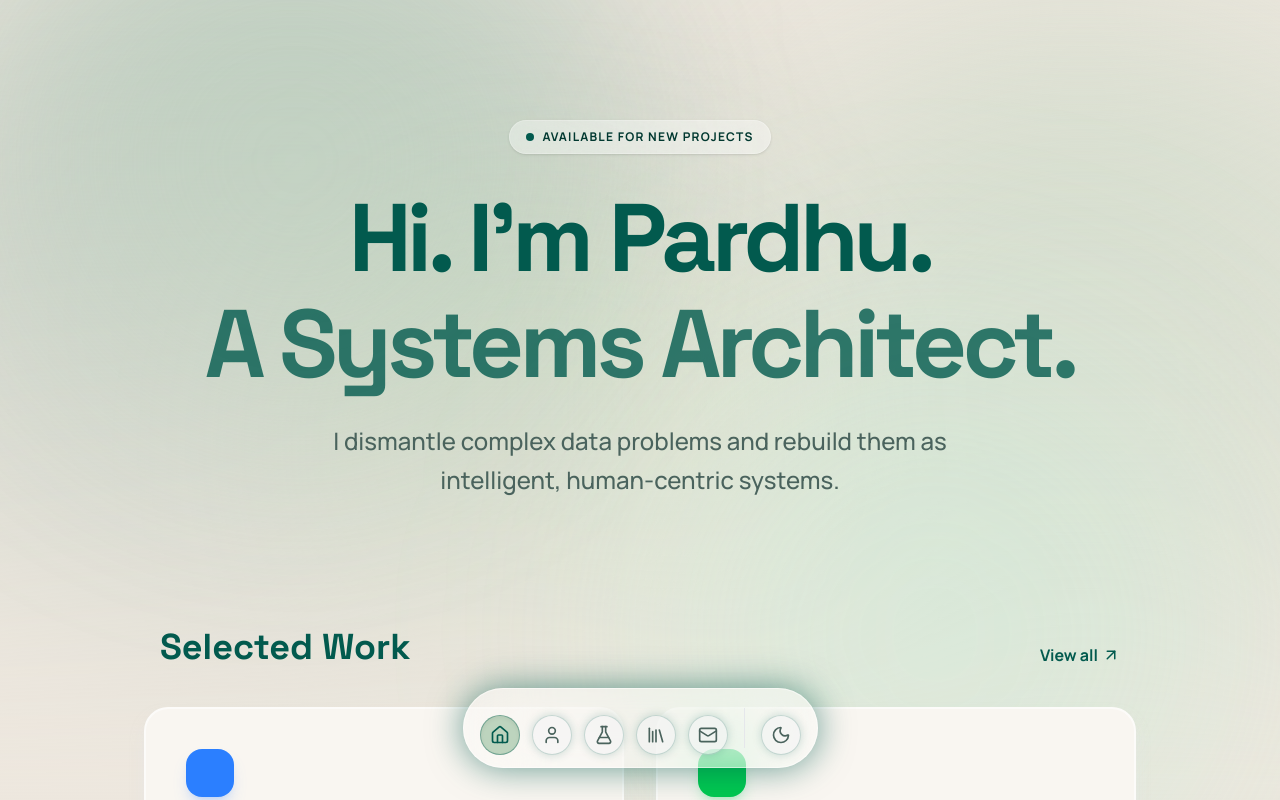
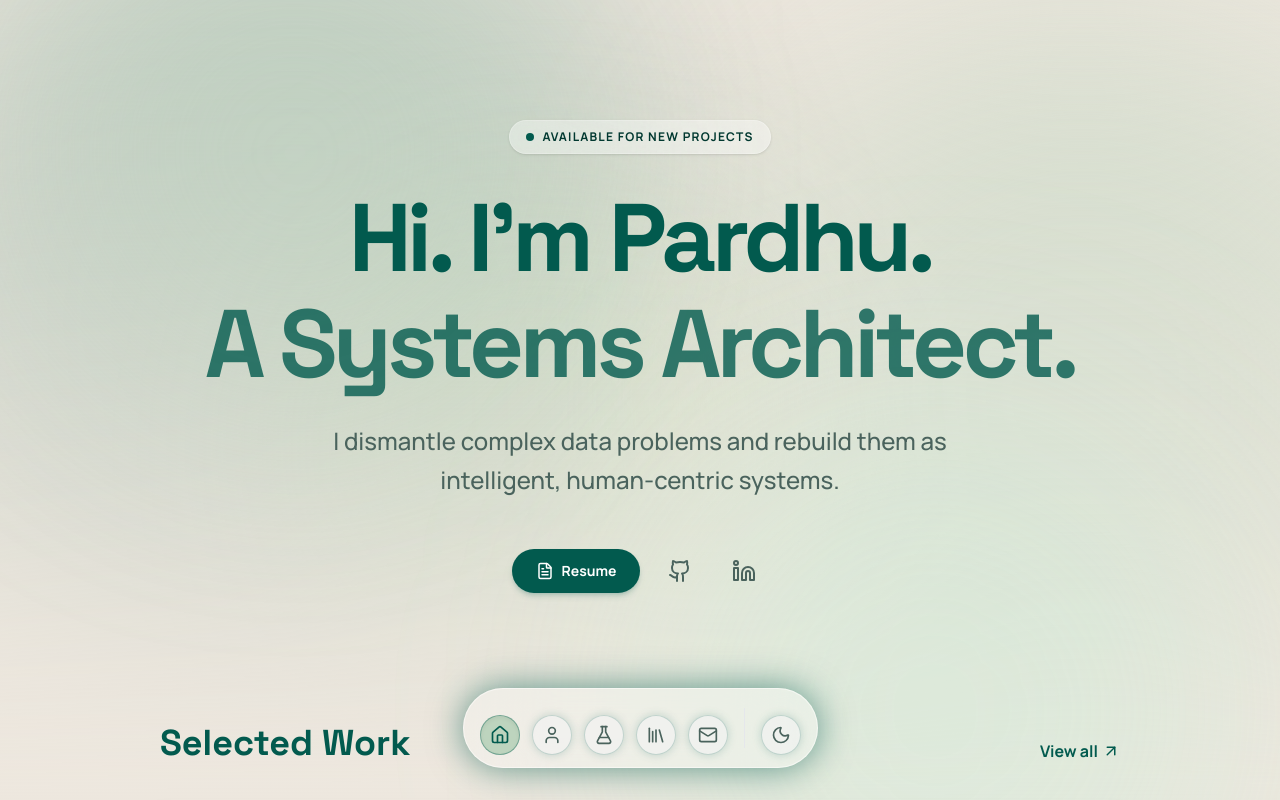
Before and after one commit to PardhaSarathy/newportfolio, a Next.js app: page / in a window 1280 px wide. Shown: the top 800 px of the page. Built offline with nearby package versions, Linux system fonts and the light colour scheme.

Commit message:
Update GitHub and LinkedIn links to be minimal icons

```diff
--- a/app/page.tsx
+++ b/app/page.tsx
@@ -1,7 +1,7 @@
 "use client";
 
 import { motion } from "framer-motion";
-import { ArrowUpRight } from "lucide-react";
+import { ArrowUpRight, FileText, Github, Linkedin } from "lucide-react";
 import Link from "next/link";
 import { Card } from "@/components/ui/Card";
 
@@ -45,6 +45,38 @@ export default function Home() {
           <p className="text-xl md:text-2xl text-text-secondary font-medium leading-relaxed max-w-2xl mx-auto">
             I dismantle complex data problems and rebuild them as intelligent, human-centric systems.
           </p>
+
+          <div className="flex flex-wrap items-center justify-center gap-4 pt-6">
+            <a
+              href="/assets/Karnati_Reddy_Updated_Resume.pdf"
+              target="_blank"
+              rel="noopener noreferrer"
+              className="group flex items-center gap-2 px-6 py-3 rounded-full bg-brand-main text-white font-bold text-sm hover:bg-brand-main/90 transition-all shadow-md shadow-brand-main/20 hover:shadow-lg hover:shadow-brand-main/40 active:scale-[0.98]"
+            >
+              <FileText size={18} />
+              <span>Resume</span>
+            </a>
+
+            <a
+              href="https://github.com/PardhaSarathy"
+              target="_blank"
+              rel="noopener noreferrer"
+              className="p-3 text-text-secondary hover:text-brand-main dark:hover:text-[#A9F0D4] transition-colors rounded-full hover:bg-brand-main/10"
+              aria-label="GitHub Profile"
+            >
+              <Github size={24} />
+            </a>
+
+            <a
+              href="https://www.linkedin.com/in/pardhasaradhireddy/"
+              target="_blank"
+              rel="noopener noreferrer"
+              className="p-3 text-text-secondary hover:text-brand-main dark:hover:text-[#A9F0D4] transition-colors rounded-full hover:bg-brand-main/10"
+              aria-label="LinkedIn Profile"
+            >
+              <Linkedin size={24} />
+            </a>
+          </div>
         </motion.div>
 
       </section>
```
